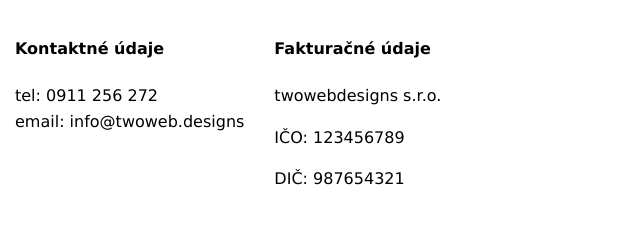
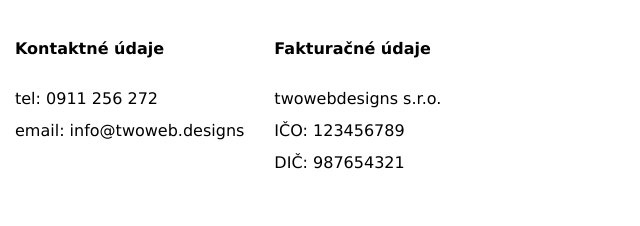
Before and after one commit to julik83/twowebdesign-page, a plain HTML site: page html/contact.html in a window 1280 px wide. Shown: the whole page, without its empty margins (0-640 px from the left). Drawn offline with Linux system fonts and the light colour scheme.

```diff
--- a/styles.css
+++ b/styles.css
@@ -57,9 +57,11 @@ body{
    float:left;
    padding:15px;
 }
-.block p{
-   padding:0px;
+.block .invoice-group p{
+   margin:0px;
+   line-height: 2em;
 }
 .contact-group p{
    display: inline;
+   line-height: 2em;
 }
```
Also changed, not shown: html/footer.html (added), html/header.html (added).
